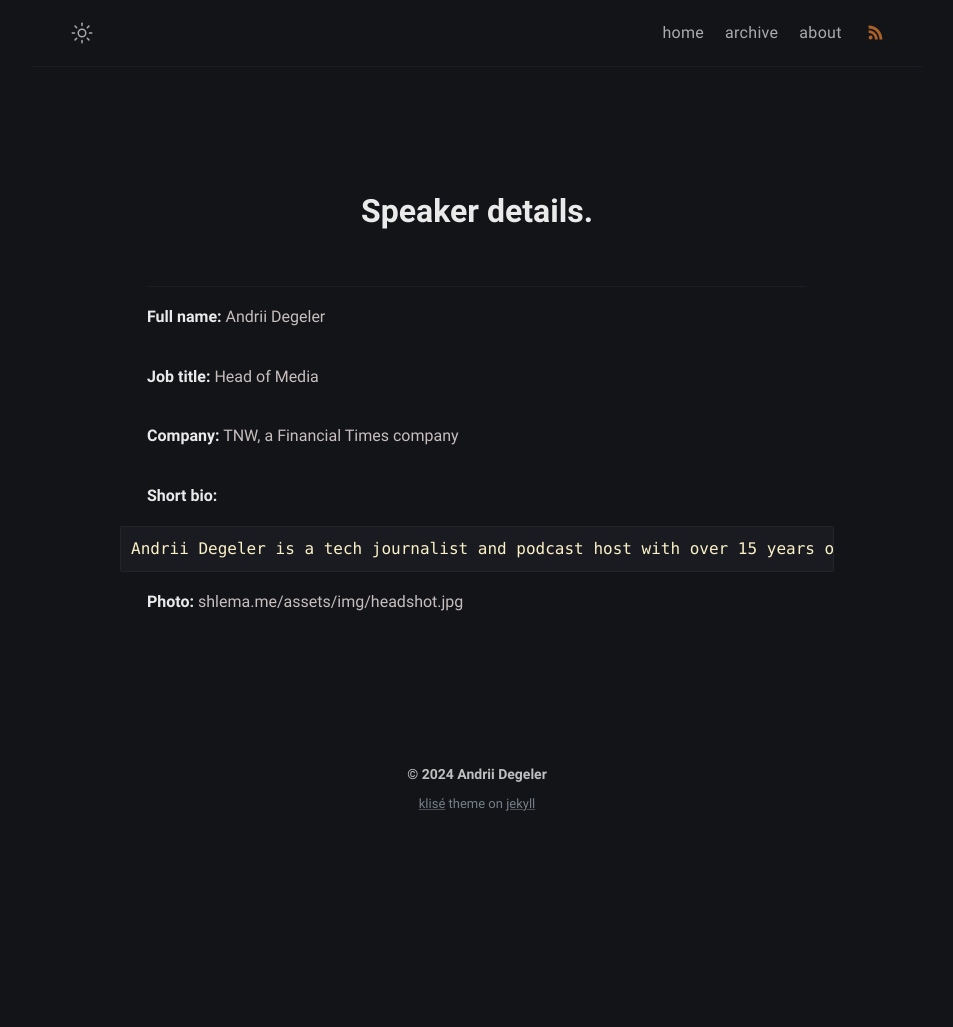
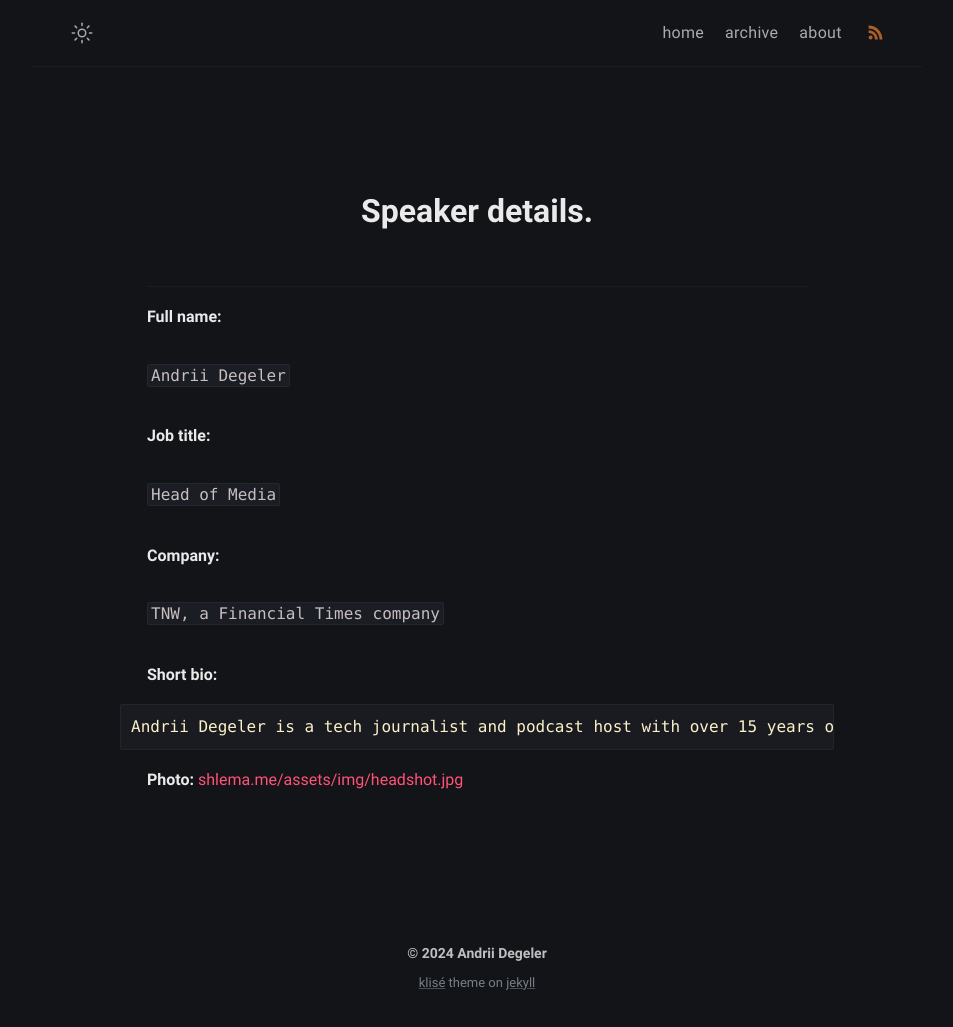
Before and after one commit to shlema/shlema.github.io, a Jekyll site: the page built from speaking.md, in a window 1280 px wide. Shown: the whole page, without its empty margins (163-1116 px from the left). Built offline with Jekyll 4.4.1, drawn with Linux system fonts in a browser that asks for light colours; before the commit the page ends 900 px from its top, so only the background shows below that.

````diff
--- a/speaking.md
+++ b/speaking.md
@@ -6,11 +6,17 @@ comments: false
 ---
 ---
 
-**Full name:** Andrii Degeler
+**Full name:**
 
-**Job title:** Head of Media
+`Andrii Degeler`
 
-**Company:** TNW, a Financial Times company
+**Job title:**
+
+`Head of Media`
+
+**Company:**
+
+`TNW, a Financial Times company`
 
 **Short bio:**
 
@@ -18,4 +24,4 @@ comments: false
 Andrii Degeler is a tech journalist and podcast host with over 15 years of experience in covering the European startup landscape. As the Head of Media at TNW, his goal is to bring the continent's innovation ecosystem together and uncover and examine the most important technology trends of today.
 ```
 
-**Photo:** shlema.me/assets/img/headshot.jpg
+**Photo:** [shlema.me/assets/img/headshot.jpg](shlema.me/assets/img/headshot.jpg)
````
